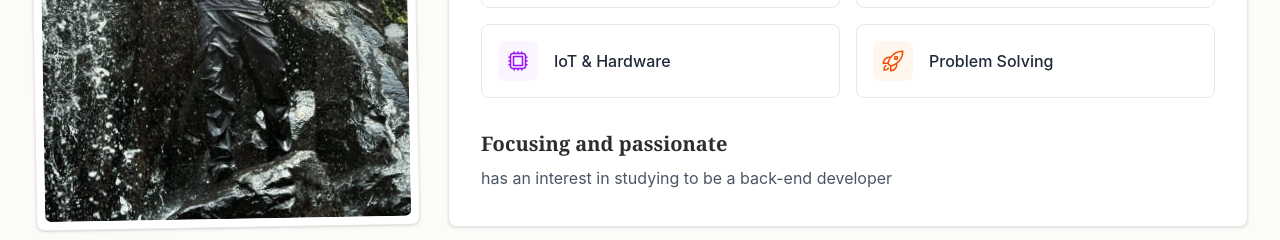
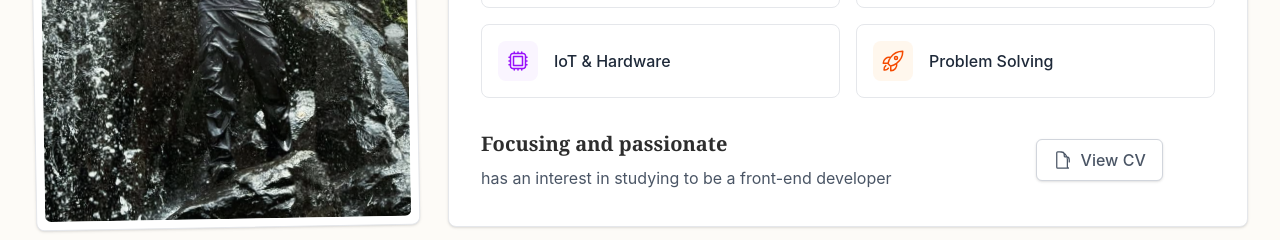
Before and after one commit to Tanongsak-BKK/my-portfolio, a React (Vite) app: page / in a window 1280 px wide. Shown: the part 1540-1780 px from the top of the page. Built offline with nearby package versions, Linux system fonts and the light colour scheme.

Commit message:
Update about.jsx

```diff
--- a/src/pages/about.jsx
+++ b/src/pages/about.jsx
@@ -1,4 +1,5 @@
 import profileImg from '../assets/images/profile.jpg';
+import resumePdf from '../assets/pdf/tanongsak_phrtpila.pdf';
 
 export default function About() {
   return (
@@ -58,9 +59,22 @@ export default function About() {
                 <p className="text-gray-800 font-medium">Problem Solving</p>
               </div>
             </div>
-            <div className="mt-8">
-              <h3 className="text-xl font-semibold text-[#2d2d2d] font-serif">Focusing and passionate</h3>
-              <p className="mt-2 text-gray-600">has an interest in studying to be a back-end developer</p>
+            <div className="mt-8 flex flex-col sm:flex-row sm:items-center gap-6">
+              <div>
+                <h3 className="text-xl font-semibold text-[#2d2d2d] font-serif">Focusing and passionate</h3>
+                <p className="mt-2 text-gray-600">has an interest in studying to be a front-end developer</p>
+              </div>
+              <a
+                href={resumePdf}
+                target="_blank"
+                rel="noopener noreferrer"
+                className="paper-button flex items-center justify-center gap-2 text-gray-600 hover:text-gray-900 ms-30"
+              >
+                <svg xmlns="http://www.w3.org/2000/svg" fill="none" viewBox="0 0 24 24" strokeWidth={1.5} stroke="currentColor" className="w-5 h-5">
+                  <path strokeLinecap="round" strokeLinejoin="round" d="M19.5 14.25v-2.625a3.375 3.375 0 0 0-3.375-3.375h-1.5A1.125 1.125 0 0 1 13.5 7.125v-1.5a3.375 3.375 0 0 0-3.375-3.375H8.25m2.25 0H5.625c-.621 0-1.125.504-1.125 1.125v17.25c0 .621.504 1.125 1.125 1.125h12.75c.621 0-1.125-.504-1.125-1.125V11.25a9 9 0 0 0-9-9Z" />
+                </svg>
+                View CV
+              </a>
             </div>
           </div>
         </div>
```
